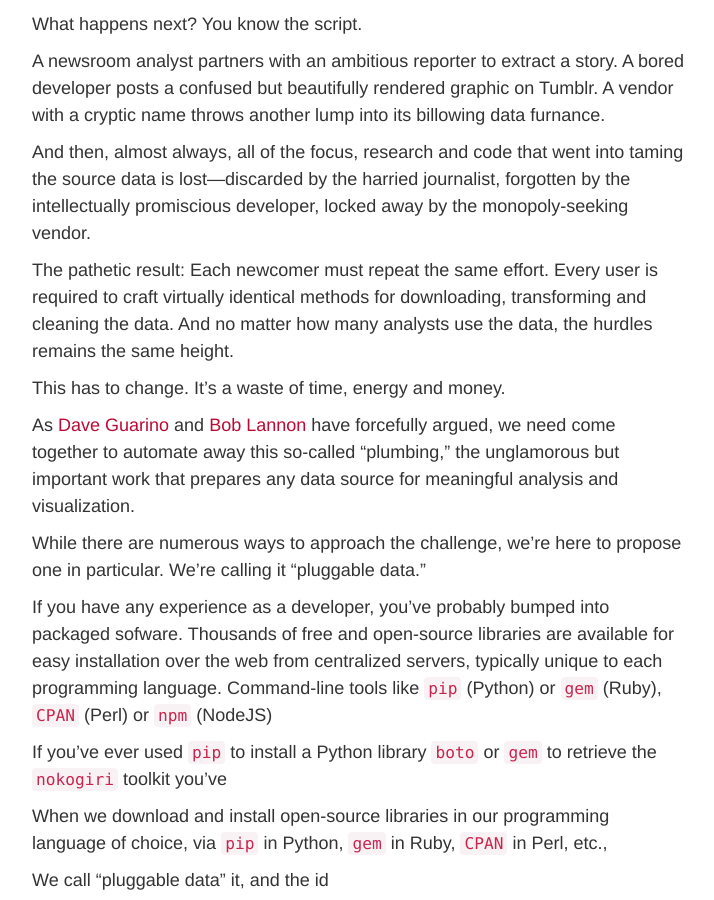
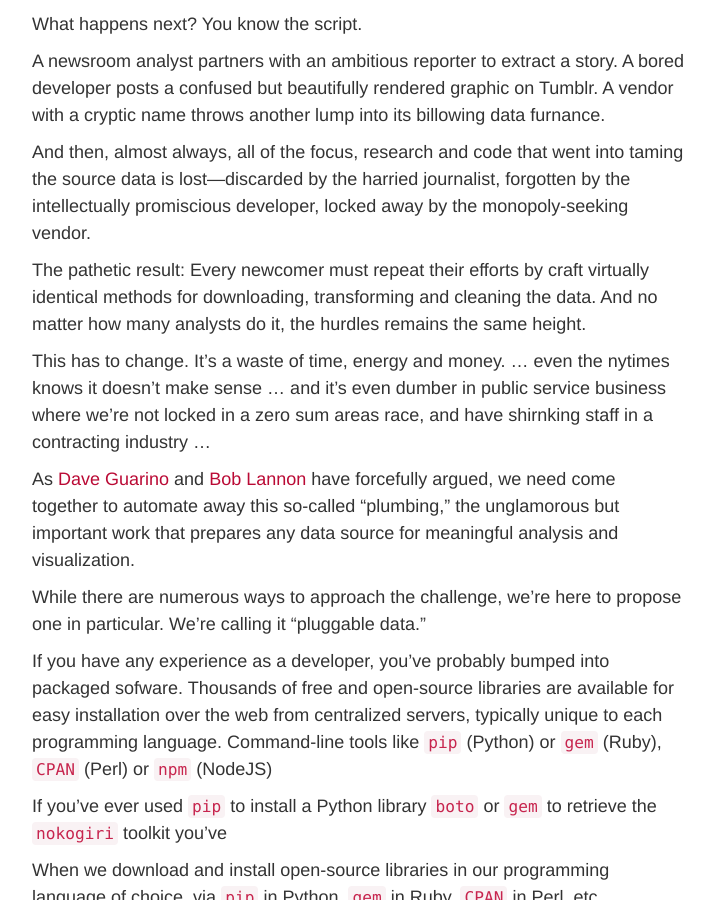
Before and after one commit to palewire/californiacivicdata.org, a Jekyll site: the page built from _posts/2015-01-01-pluggable-data.markdown, in a window 1280 px wide and 900 px high, scrolled down 390 px. Shown: the whole window, without its empty margins (38-752 px from the left). Built offline with Jekyll 4.4.1, drawn with Linux system fonts in a browser that asks for light colours.

Commit message:
Updated 2015-01-01-pluggable-data.markdown

```diff
--- a/_posts/2015-01-01-pluggable-data.markdown
+++ b/_posts/2015-01-01-pluggable-data.markdown
@@ -20,9 +20,9 @@ A newsroom analyst partners with an ambitious reporter to extract a story. A bor
 
 And then, almost always, all of the focus, research and code that went into taming the source data is lost&mdash;discarded by the harried journalist, forgotten by the intellectually promiscious developer, locked away by the monopoly-seeking vendor.
 
-The pathetic result: Each newcomer must repeat the same effort. Every user is required to craft virtually identical methods for downloading, transforming and cleaning the data. And no matter how many analysts use the data, the hurdles remains the same height.
+The pathetic result: Every newcomer must repeat their efforts by craft virtually identical methods for downloading, transforming and cleaning the data. And no matter how many analysts do it, the hurdles remains the same height.
 
-This has to change. It’s a waste of time, energy and money.
+This has to change. It’s a waste of time, energy and money. ... even the nytimes knows it doesn't make sense ... and it's even dumber in public service business where we're not locked in a zero sum areas race, and have shirnking staff in a contracting industry ...
 
 As [Dave Guarino](http://daguar.github.io/2014/03/17/etl-for-america/) and [Bob Lannon](http://sunlightfoundation.com/blog/2014/03/21/data-plumbers/) have forcefully argued, we need come together to automate away this so-called "plumbing," the unglamorous but important work that prepares any data source for meaningful analysis and visualization.
 
```
